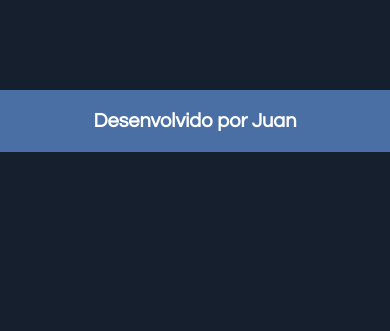
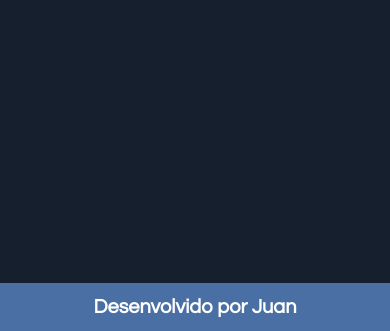
Before and after one commit to GabrieldosSantosOliveira/PWA---API, a website: page index.html in a window 390 px wide. Shown: the part 513-844 px from the top of the page. Drawn offline with Linux system fonts and the light colour scheme.

Commit message:
ajustes de responsividade

```diff
--- a/css/style.css
+++ b/css/style.css
@@ -84,7 +84,7 @@ html, body {
 }
 
 .footer {
-    position: relative;
+    position: fixed;
     bottom: 0;
     margin-top: 16px;
     background-color: #4A6FA5;
@@ -92,7 +92,7 @@ html, body {
     display: flex;
     flex-direction: column;
     width: 100%;
-    height: 62px;
+    height: 48px;
     align-items: center;
     justify-content: center;
     vertical-align: middle;
```
